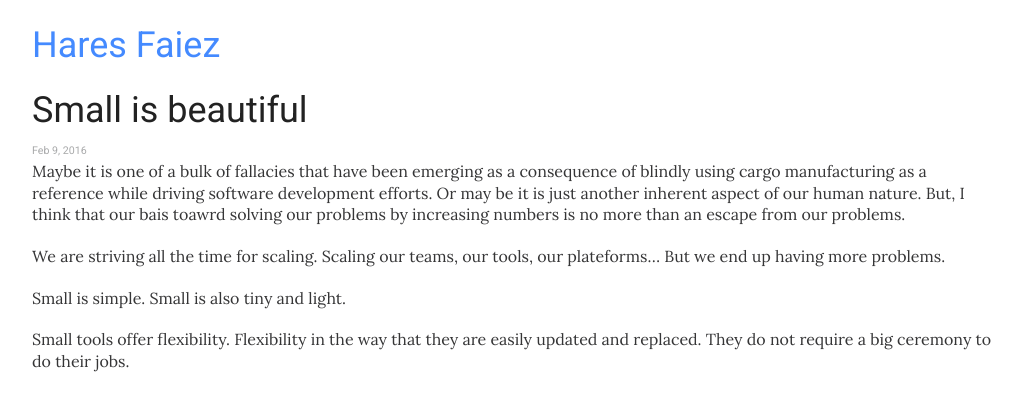
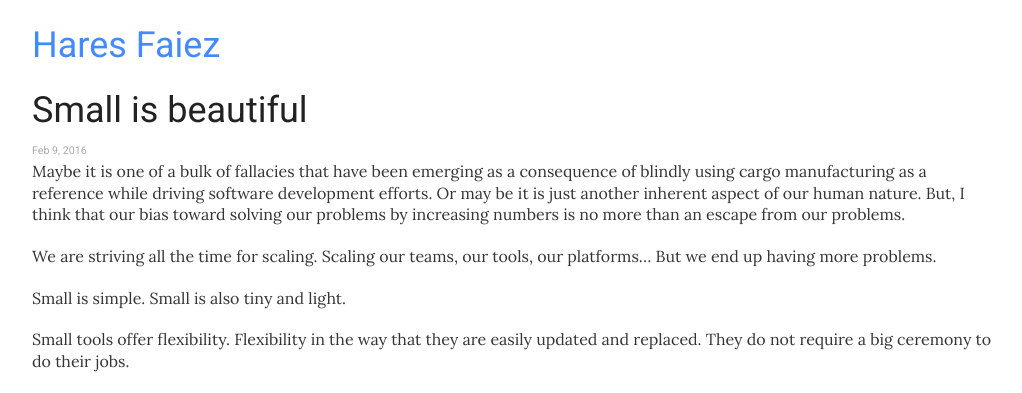
Before and after one commit to haresfaiez/haresfaiez.github.io, a Jekyll site: the page built from _posts/2016-02-09-small-is-beautiful.markdown, in a window 1280 px wide. Shown: the top 393 px of the page, without its empty margins (123-1145 px from the left). Built offline with Jekyll 4.4.1, drawn with Linux system fonts in a browser that asks for light colours.

Commit message:
Fix words spelling

```diff
--- a/_posts/2016-02-09-small-is-beautiful.markdown
+++ b/_posts/2016-02-09-small-is-beautiful.markdown
@@ -10,11 +10,11 @@ Maybe it is one of a bulk of fallacies that have been emerging as a consequence
 of blindly using cargo manufacturing as a reference while driving software
 development efforts.
 Or may be it is just another inherent aspect of our human nature.
-But, I think that our bais toawrd solving our problems by increasing numbers
+But, I think that our bias toward solving our problems by increasing numbers
 is no more than an escape from our problems.
 
 We are striving all the time for scaling.
-Scaling our teams, our tools, our plateforms...
+Scaling our teams, our tools, our platforms...
 But we end up having more problems.
 
 Small is simple. Small is also tiny and light.
```
